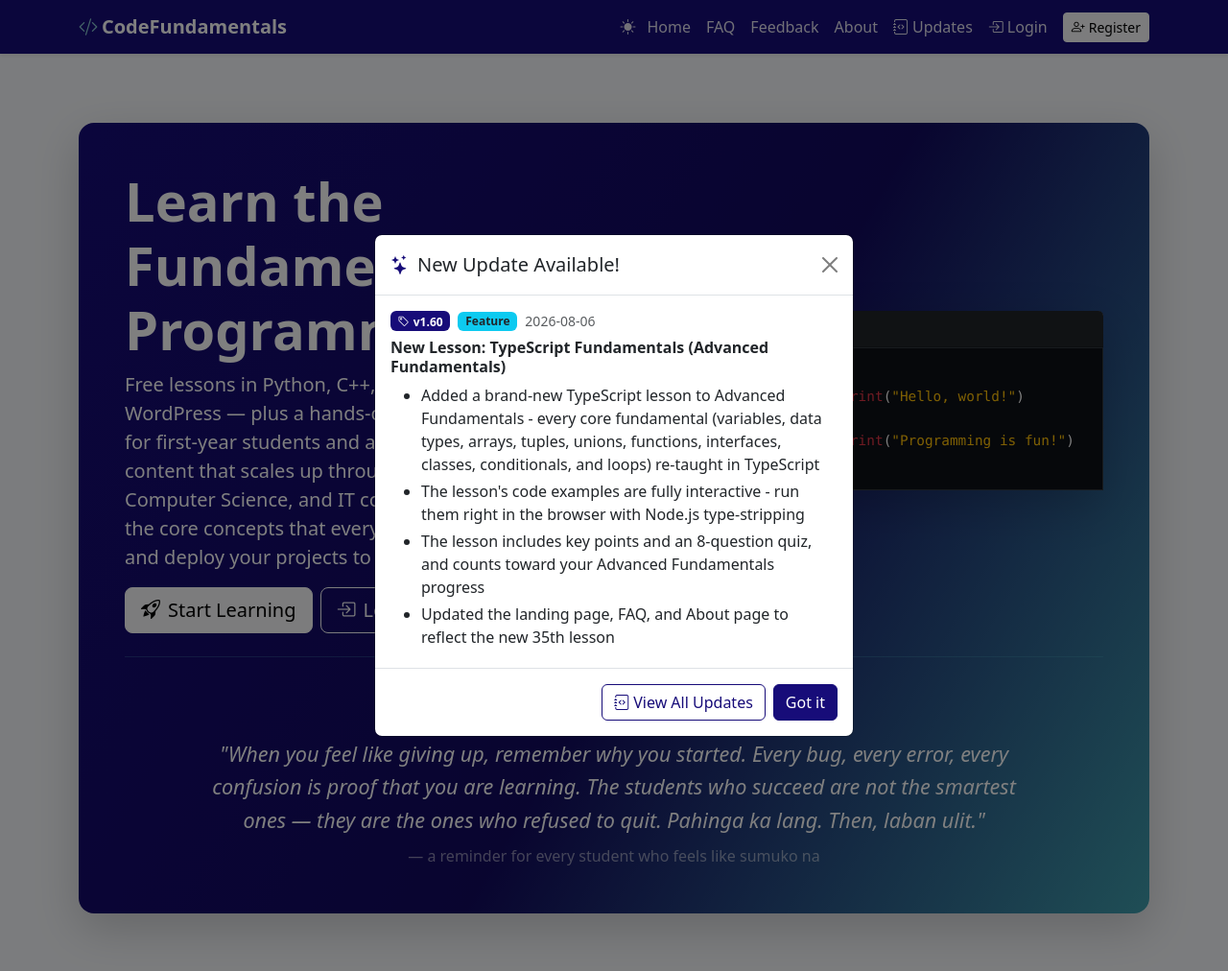
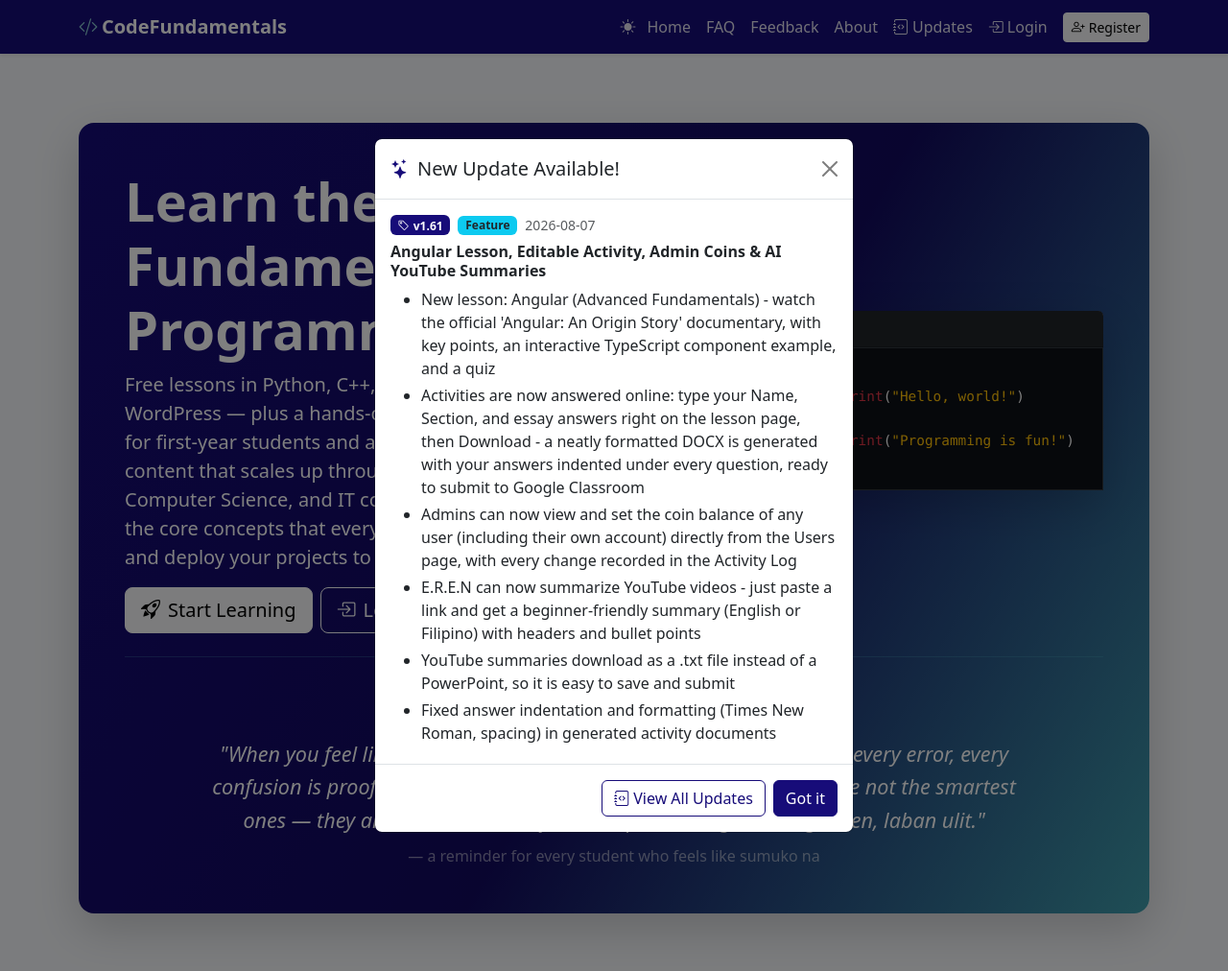
Before and after one commit to christianrenz210/learnfUNDAMENTALS, a Flask app: page / in a window 1280 px wide. Shown: the whole page at 96% size. Run offline with Flask 3, Linux system fonts and the light colour scheme; some libraries are stand-ins or nearby versions.

Commit message:
v1.61: bump version and add changelog entry for Angular lesson, editable activities, admin coins, AI YouTube summaries

```diff
--- a/app.py
+++ b/app.py
@@ -149,8 +149,8 @@ def localtime_filter(dt, fmt="%Y-%m-%d %H:%M:%S"):
     return dt.astimezone(LOCAL_TZ).strftime(fmt)
 
 
-APP_VERSION = "1.60"
-EREN_VERSION = "2.1"
+APP_VERSION = "1.61"
+EREN_VERSION = "2.2"
 
 
 @app.context_processor
--- a/changelog_data.py
+++ b/changelog_data.py
@@ -1,4 +1,18 @@
 CHANGELOG = [
+    {
+        "version": "1.61",
+        "date": "2026-08-07",
+        "type": "feature",
+        "title": "Angular Lesson, Editable Activity, Admin Coins & AI YouTube Summaries",
+        "changes": [
+            "New lesson: Angular (Advanced Fundamentals) - watch the official 'Angular: An Origin Story' documentary, with key points, an interactive TypeScript component example, and a quiz",
+            "Activities are now answered online: type your Name, Section, and essay answers right on the lesson page, then Download - a neatly formatted DOCX is generated with your answers indented under every question, ready to submit to Google Classroom",
+            "Admins can now view and set the coin balance of any user (including their own account) directly from the Users page, with every change recorded in the Activity Log",
+            "E.R.E.N can now summarize YouTube videos - just paste a link and get a beginner-friendly summary (English or Filipino) with headers and bullet points",
+            "YouTube summaries download as a .txt file instead of a PowerPoint, so it is easy to save and submit",
+            "Fixed answer indentation and formatting (Times New Roman, spacing) in generated activity documents",
+        ],
+    },
     {
         "version": "1.60",
         "date": "2026-08-06",
--- a/templates/faq.html
+++ b/templates/faq.html
@@ -145,9 +145,9 @@
           <div id="faqCollapse8" class="accordion-collapse collapse"
                aria-labelledby="faqHeading8" data-bs-parent="#faqAccordion">
             <div class="accordion-body">
-              There are 35 lessons available in four sections: 11 programming
-              fundamentals lessons (Python, C++, Java), 6 advanced fundamentals
-              lessons (GitHub, Deployment, Render, Netlify, WordPress, TypeScript), 8 advanced database
+              There are 36 lessons available in four sections: 11 programming
+              fundamentals lessons (Python, C++, Java), 7 advanced fundamentals
+              lessons (GitHub, Deployment, Render, Netlify, WordPress, TypeScript, Angular), 8 advanced database
               lessons (SQL), and 10 SQL injection lessons — each with its own
               interactive practice lab.
             </div>
--- a/templates/index.html
+++ b/templates/index.html
@@ -174,9 +174,9 @@
             <i class="bi bi-book fs-2 text-primary"></i>
             <h5 class="card-title mt-3">Read the Lessons</h5>
             <p class="card-text">
-              Work through 35 lessons in four sections: programming fundamentals
+              Work through 36 lessons in four sections: programming fundamentals
               (Python, C++, Java), advanced fundamentals (GitHub, deployment,
-              WordPress, TypeScript), advanced database systems, and SQL injection security.
+              WordPress, TypeScript, Angular), advanced database systems, and SQL injection security.
             </p>
           </div>
         </div>
@@ -249,7 +249,7 @@
       {% endfor %}
 
       <div class="col-12 fade-up">
-        <h5 class="mb-3 mt-2"><i class="bi bi-cloud-arrow-up text-primary me-2"></i>Advanced Fundamentals <span class="badge bg-primary bg-opacity-10 text-primary align-middle ms-1">6 lessons</span></h5>
+        <h5 class="mb-3 mt-2"><i class="bi bi-cloud-arrow-up text-primary me-2"></i>Advanced Fundamentals <span class="badge bg-primary bg-opacity-10 text-primary align-middle ms-1">7 lessons</span></h5>
       </div>
       {% for lesson in [
         {"icon": "bi-github", "title": "Introduction to GitHub", "desc": "Version control and collaboration with Git."},
@@ -257,7 +257,8 @@
         {"icon": "bi-cloud-arrow-up", "title": "Deploying with Render", "desc": "Deploy Laravel and React apps to Render."},
         {"icon": "bi-cloud-arrow-up", "title": "Deploying with Netlify", "desc": "Deploy static sites and SPAs to Netlify."},
         {"icon": "bi-wordpress", "title": "Building Websites with WordPress", "desc": "Create and manage a website with WordPress — no coding needed."},
-        {"icon": "bi-filetype-tsx", "title": "TypeScript Fundamentals", "desc": "All the fundamentals, re-taught in TypeScript."}
+        {"icon": "bi-filetype-tsx", "title": "TypeScript Fundamentals", "desc": "All the fundamentals, re-taught in TypeScript."},
+        {"icon": "bi-angular", "title": "Angular", "desc": "The origin story of the framework and how it powers large-scale web apps."}
       ] %}
         <div class="col-md-4 col-sm-6 fade-up">
           <div class="card h-100 shadow-sm">
```
